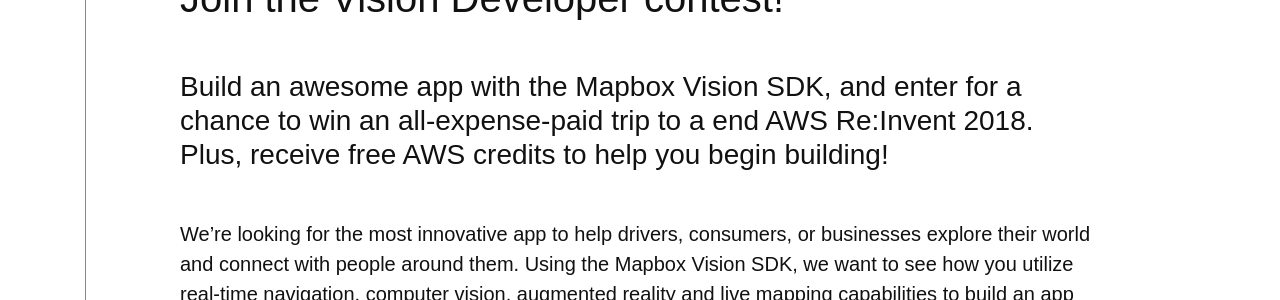
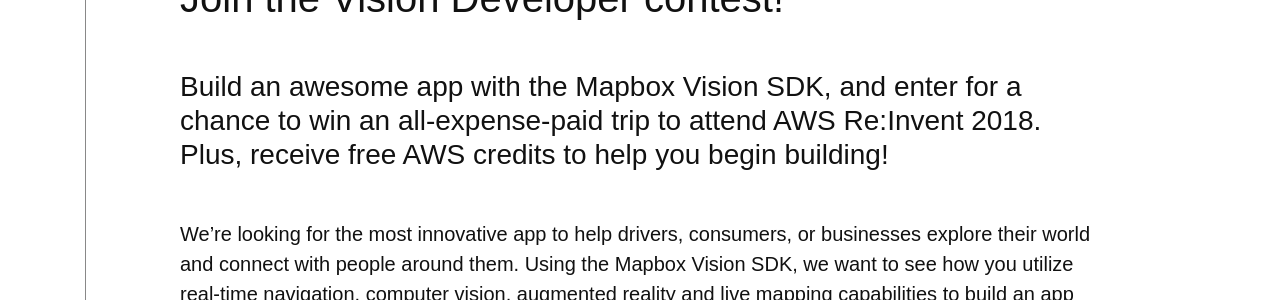
Before and after one commit to joshuagoing/mapbox-vision-website, a Jekyll site: the page built from src/vision-developer-contest.html, in a window 1280 px wide and 900 px high, scrolled down 443 px. Shown: the part 189-489 px from the top of the window. Built offline with Jekyll 4.4.1, drawn with Linux system fonts in a browser that asks for light colours; comment, search, counter and statistics services are not loaded.

Commit message:
Copy fixes

```diff
--- a/src/_layouts/contest.html
+++ b/src/_layouts/contest.html
@@ -20,7 +20,7 @@
     <div class="row justify-content-center line line-left active py-5">
       <div class="col-12 col-md-10">
         <h1>Join the Vision Developer contest!</h1>
-        <p class="h3 my-5">Build an awesome app with the Mapbox Vision SDK, and enter for a chance to win an all-expense-paid trip to a end AWS
+        <p class="h3 my-5">Build an awesome app with the Mapbox Vision SDK, and enter for a chance to win an all-expense-paid trip to attend AWS
         Re:Invent 2018. Plus, receive free AWS credits to help you begin building!</p>
         <p class="lead">We’re looking for the most innovative app to help drivers, consumers, or businesses explore their world and connect
         with people around them. Using the Mapbox Vision SDK, we want to see how you utilize real-time navigation, computer
@@ -91,7 +91,7 @@
         <p>One winning developer will receive an all-expense-paid trip to attend AWS Re:Invent from November 25th, 2018 - November
         30th, 2018, including round-trip airfare, 5 nights at a hotel in Las Vegas and a free ticket to attend the conference.
         The winner will be notified on November 19th and will have to accept their prize no later than November 21st, 2018.</p>
-        <h4>Submission Requirements:</h4>
+        <h4 class="mt-5">Submission Requirements:</h4>
         <ul>
           <li>The app must integrate Mapbox’s Vision SDK.</li>
           <li>The app must be submi ed via Testflight or Google Play for the judges to evaluate it.</li>
```
